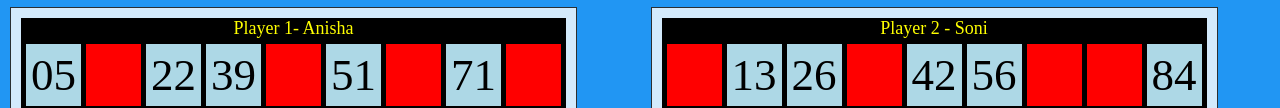
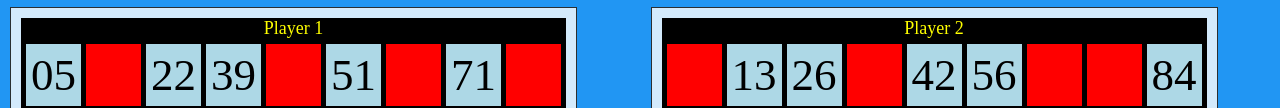
Before and after one commit to Ronakkvachhani/Admin_Website, a plain HTML site: page index.html in a window 1280 px wide. Shown: the part 230-338 px from the top of the page. Drawn offline with Linux system fonts and the light colour scheme.

Commit message:
Update index.html

```diff
--- a/index.html
+++ b/index.html
@@ -49,7 +49,7 @@
     <div class="grid-container">
         <div class="grid-item">
             <table class="ta">
-                <caption class="highlight">Player 1- Anisha</caption>
+                <caption class="highlight">Player 1</caption>
                 <tr>
                     <td data-id="5">05</td>
                     <td class="blank"></td>
@@ -89,7 +89,7 @@
         </div>
         <div class="grid-item">
             <table class="ta">
-                <caption class="highlight">Player 2 - Soni</caption>
+                <caption class="highlight">Player 2</caption>
                 <tr>
                     <td class="blank"></td>
                     <td data-id="13">13</td>
```
